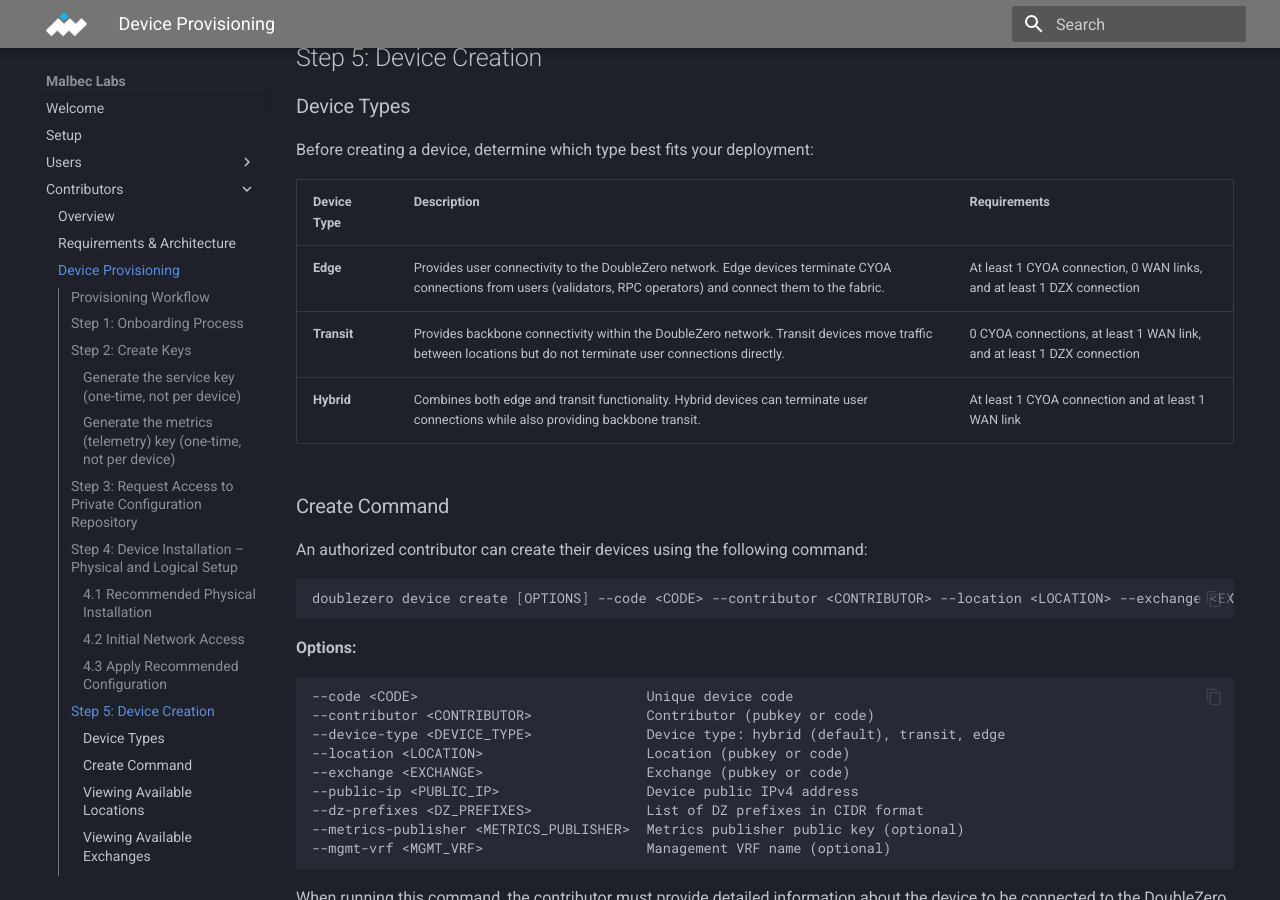
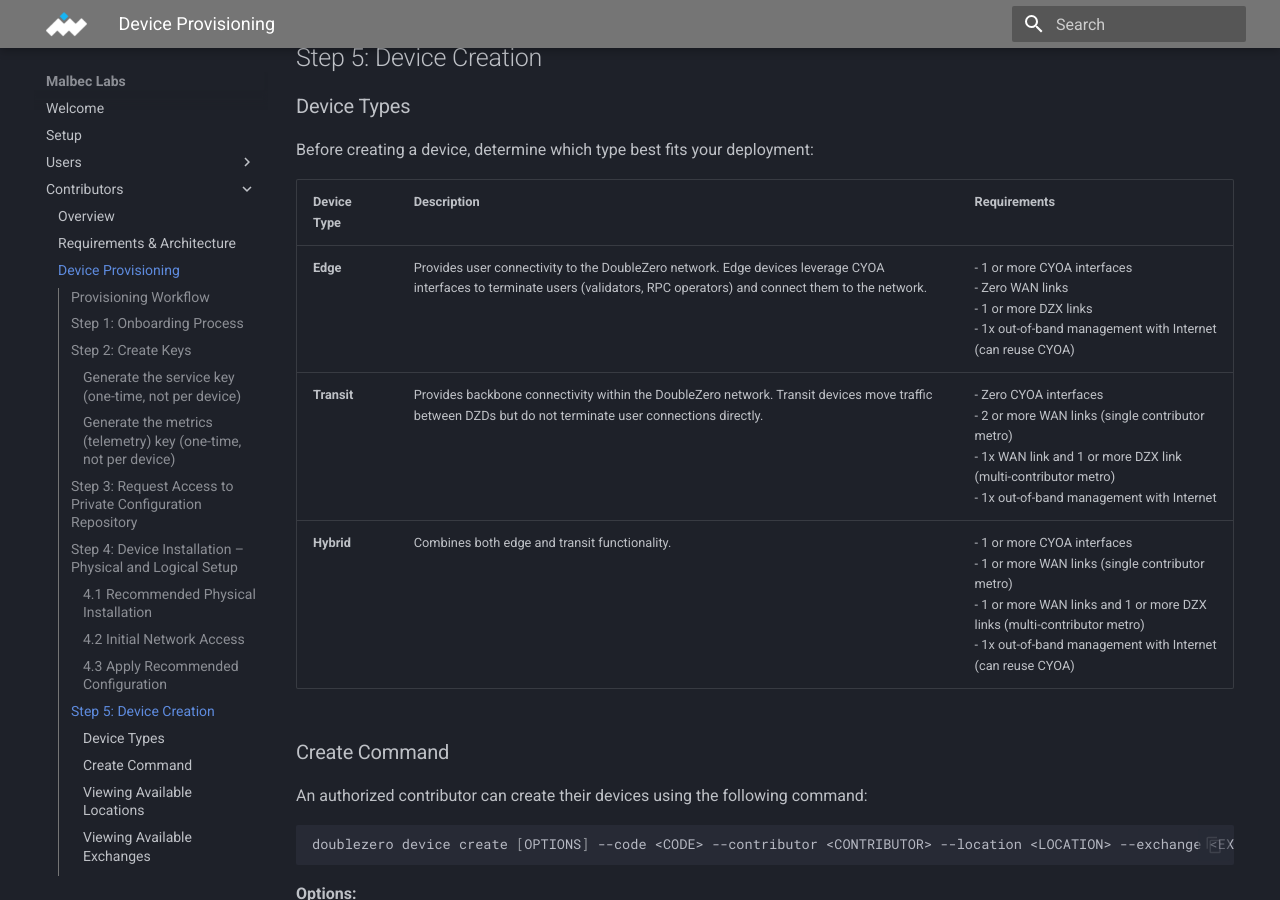
Before and after one commit to malbeclabs/docs, an MkDocs documentation site: the page built from docs/contribute-provisioning.md, in a window 1280 px wide and 900 px high, scrolled down 2972 px. Built offline with MkDocs 1.6.1 and Material for MkDocs 9.7.7, drawn with Linux system fonts in a browser that asks for light colours.

Commit message:
Update contribute-provisioning.md definitions of device types

```diff
--- a/docs/contribute-provisioning.md
+++ b/docs/contribute-provisioning.md
@@ -123,9 +123,9 @@
 
 | Device Type | Description | Requirements |
 |-------------|-------------|--------------|
-| **Edge** | Provides user connectivity to the DoubleZero network. Edge devices terminate CYOA connections from users (validators, RPC operators) and connect them to the fabric. | At least 1 CYOA connection, 0 WAN links, and at least 1 DZX connection |
-| **Transit** | Provides backbone connectivity within the DoubleZero network. Transit devices move traffic between locations but do not terminate user connections directly. | 0 CYOA connections, at least 1 WAN link, and at least 1 DZX connection |
-| **Hybrid** | Combines both edge and transit functionality. Hybrid devices can terminate user connections while also providing backbone transit. | At least 1 CYOA connection and at least 1 WAN link |
+| **Edge** | Provides user connectivity to the DoubleZero network. Edge devices leverage CYOA interfaces to terminate users (validators, RPC operators) and connect them to the network. | - 1 or more CYOA interfaces<br>- Zero WAN links<br>- 1 or more DZX links<br> - 1x out-of-band management with Internet (can reuse CYOA) |
+| **Transit** | Provides backbone connectivity within the DoubleZero network. Transit devices move traffic between DZDs but do not terminate user connections directly. | - Zero CYOA interfaces<br>- 2 or more WAN links (single contributor metro)<br>- 1x WAN link and 1 or more DZX link (multi-contributor metro)<br> - 1x out-of-band management with Internet |
+| **Hybrid** | Combines both edge and transit functionality. | - 1 or more CYOA interfaces<br>- 1 or more WAN links (single contributor metro)<br>- 1 or more WAN links and 1 or more DZX links (multi-contributor metro)<br>- 1x out-of-band management with Internet (can reuse CYOA) |
 
 ### Create Command
 
```
